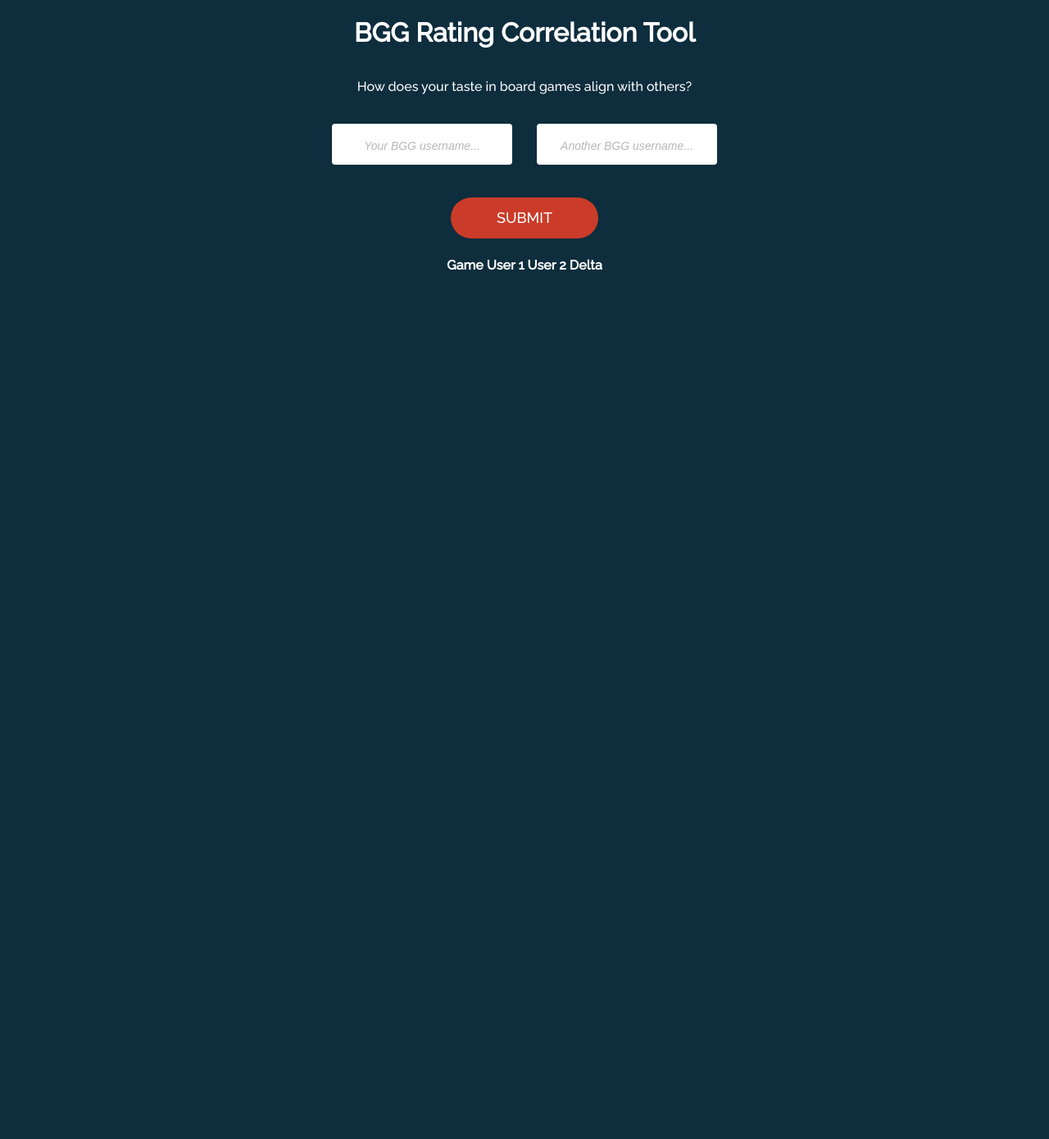
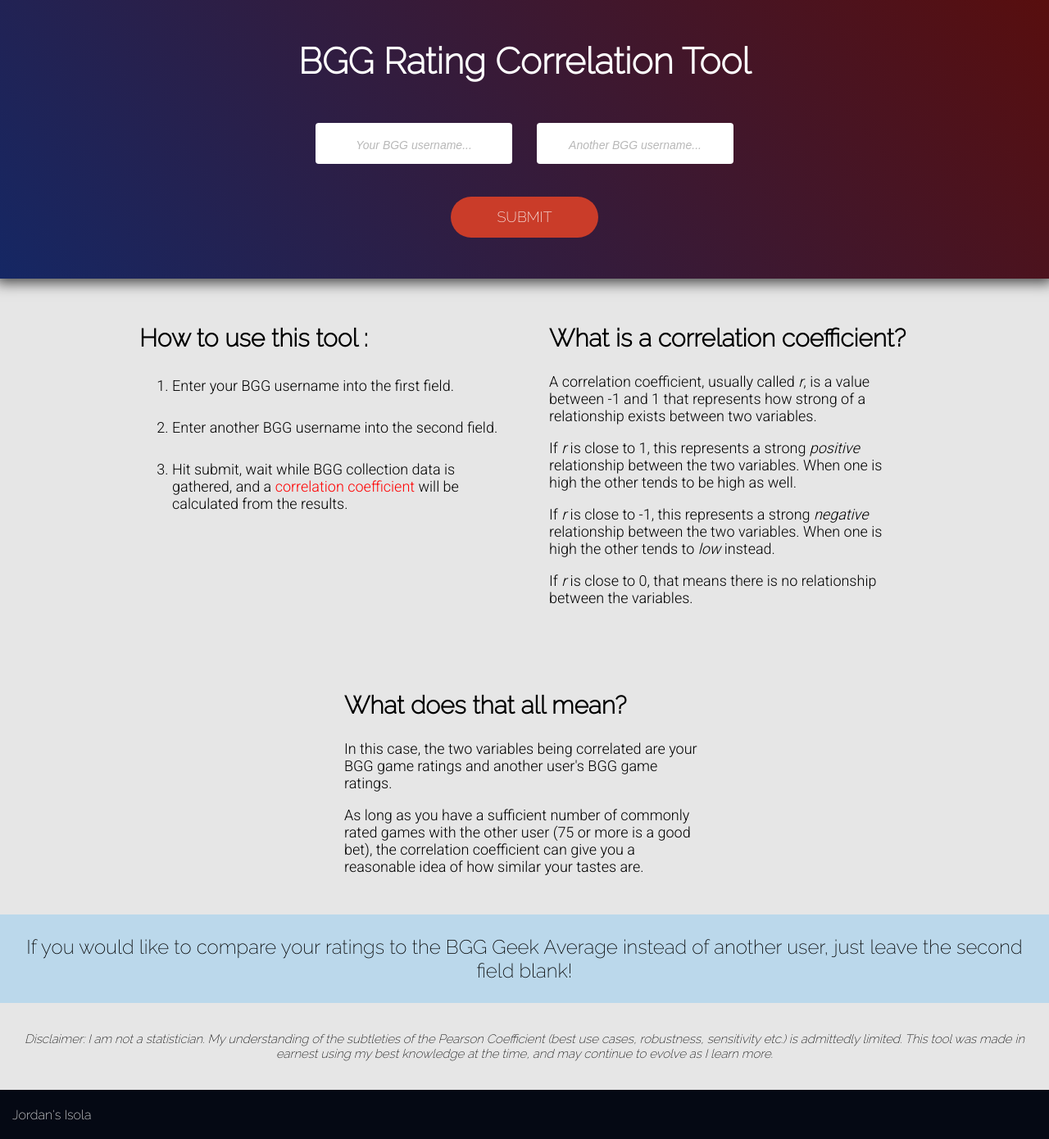
Before and after one commit to j-feigner/BGG-Rating-Tool, a PHP site: page / in a window 1280 px wide. Shown: the whole page at 82% size. Run offline with PHP 8.4, Linux system fonts and the light colour scheme; lists and menus that the app fills with data are empty.

Commit message:
App help sections

```diff
--- a/css/style.css
+++ b/css/style.css
@@ -1,5 +1,5 @@
 /* Main Containers */
-html, body {
+html, body, .site-wrapper {
     width: 100%;
     height: 100%;
     margin: 0;
@@ -9,25 +9,42 @@ html, body {
 .site-wrapper {
     display: block;
     overflow: auto;
-    min-height: 100%;
-    background-color: rgb(14, 45, 61);
+    background-color: rgb(230, 230, 230);
     color: white;
     font-family: 'Raleway', Arial, sans-serif;
 }
 
-.app-container {
+/* General Heading Styling */
+h1 {
+    font-size: 44px;
+}
+
+h2 {
+    font-size: 30px;
+}
+
+/* Header / Input Block */
+.input-block {
+    position: relative;
+    text-align: center;
+    background: linear-gradient(50deg, rgb(21, 39, 100), rgb(88, 14, 14));
+    padding: 20px 0px 30px 0px;
+    box-shadow: 0px 0px 16px 5px rgba(0, 0, 0, 0.7);
+}
+
+.input-flex-container {
     display: flex;
-    position: relative;
+    width: inherit;
     flex-direction: column;
+    justify-content: center;
     align-items: center;
-    justify-content: center;
-    width: 100%;
 }
 
 /* Username Input Row*/
 .input-row {
     display: flex;
     flex-direction: row;
+    flex-wrap: wrap;
     gap: 30px;
     justify-content: center;
     padding: 20px;
@@ -36,7 +53,7 @@ html, body {
 .input-row input {
     outline: none;
     border: none;
-    width: 180px;
+    width: 200px;
     height: 40px;
     border-radius: 4px;
     padding: 5px 20px 5px 20px;
@@ -89,4 +106,76 @@ html, body {
     width: 174px;
     height: 48px;
     background-color: rgb(99, 24, 14);
+    font-size: 17px;
 }
+
+/* App Info Section */
+.app-info-subsection {
+    padding: 30px;
+    min-width: 500px;
+    max-width: 500px;
+    box-sizing: border-box;
+}
+
+.app-info-subsection p,
+.app-info-subsection ol {
+    font-family: 'Roboto', sans-serif;
+    font-size: 18px;
+}
+
+.app-info-subsection li {
+    margin: 30px 0px 30px 0px;
+}
+
+.app-info-flex-container {
+    display: flex;
+    flex-wrap: wrap;
+    width: 100%;
+    justify-content: center;
+    color: black;
+}
+
+#info-bgg-geek-notice {
+    position: relative;
+    padding: 1px 10px 1px 10px;
+    background-color: rgb(187, 216, 235);
+    color: black;
+    height: auto;
+    width: 100%;
+    font-size: 24px;
+    text-align: center;
+    box-sizing: border-box;
+}
+
+#how-to-use .colored-text {
+    color: red;
+}
+
+#disclaimer {
+    color: rgb(0, 0, 0);
+    width: 100%;
+    text-align: center;
+    padding: 20px;
+    box-sizing: border-box;
+    font-size: 15px;
+}
+
+/* Table Output */
+.games-table-container {
+    background-color: rgb(240, 228, 228);
+    color: darkslateblue;
+    min-width: 100%;
+    min-height: 800px;
+    display: none;
+}
+
+/* Footer */
+footer {
+    width: 100%;
+}
+
+#footer-content {
+    background-color: rgb(5, 9, 20);
+    height: 50px;
+    padding: 5px 15px 5px 15px;
+}
--- a/html/index.html
+++ b/html/index.html
@@ -8,19 +8,14 @@
 
         <link rel="preconnect" href="https://fonts.googleapis.com">
         <link rel="preconnect" href="https://fonts.gstatic.com" crossorigin>
-        <link href="https://fonts.googleapis.com/css2?family=Raleway:wght@100;200;500&display=swap" rel="stylesheet">
+        <link href="https://fonts.googleapis.com/css2?family=Raleway:wght@200&family=Roboto:wght@300&display=swap" rel="stylesheet">
     </head>
     <body>
         <div class="site-wrapper">
-            <div class="app-container">
+            <div class="input-block">
+                <div class="input-flex-container">
                     <div class="title">
                         <h1>BGG Rating Correlation Tool</h1>
-                </div>
-                <div class="tagline">
-                    <p>How does your taste in board games align with others?</p>
-                </div>
-                <div class="arbitrary-output">
-
                     </div>
                     <div class="input-row">
                         <div class="input-label-pair">
@@ -32,9 +27,12 @@
                             <input type="text" id="user2" placeholder="Another BGG username...">
                         </div>
                     </div>
+                </div>
                 <div class="submit-container">
                     <button id="submit">SUBMIT</button>
                 </div>
+            </div>
+            <div class="r-output"></div>
             <div class="games-table-container">
                 <table class="games-table">
                     <thead>
@@ -50,10 +48,41 @@
                     </tbody>
                 </table>
             </div>
-                <div class="r-output">
-
+            <div class="app-info-block">
+                <div class="app-info-flex-container">
+                    <div id="how-to-use" class="app-info-subsection">
+                        <h2>How to use this tool :</h2>
+                        <ol>
+                            <li>Enter your BGG username into the first field.</li>
+                            <li>Enter another BGG username into the second field.</li>
+                            <li>Hit submit, wait while BGG collection data is gathered, and a <span class="colored-text">correlation coefficient</span> will be calculated from the results.</li>
+                        </ol>
+                    </div>
+                    <div id="correlation-help" class="app-info-subsection">
+                        <h2>What is a correlation coefficient?</h2>
+                        <p>A correlation coefficient, usually called <i>r</i>, is a value between -1 and 1 that represents how strong of a relationship exists between two variables.</p>
+                        <p>If <i>r</i> is close to 1, this represents a strong <i>positive</i> relationship between the two variables. When one is high the other tends to be high as well.</p>
+                        <p>If <i>r</i> is close to -1, this represents a strong <i>negative</i> relationship between the two variables. When one is high the other tends to <i>low</i> instead.</p>
+                        <p>If <i>r</i> is close to 0, that means there is no relationship between the variables.</p>
+                    </div>
+                    <div id="what-does-this-mean" class="app-info-subsection">
+                        <h2>What does that all mean?</h2>
+                        <p>In this case, the two variables being correlated are your BGG game ratings and another user's BGG game ratings.</p>
+                        <p>As long as you have a sufficient number of commonly rated games with the other user (75 or more is a good bet), the correlation coefficient can give you a reasonable idea of how similar your tastes are.</p>
                     </div>
                 </div>
+                <div id="info-bgg-geek-notice">
+                    <p>If you would like to compare your ratings to the BGG Geek Average instead of another user, just leave the second field blank!</p>
+                </div>
+            </div>
+            <footer>
+                <div id="disclaimer">
+                    <p><i>Disclaimer: I am not a statistician. My understanding of the subtleties of the Pearson Coefficient (best use cases, robustness, sensitivity etc.) is admittedly limited. This tool was made in earnest using my best knowledge at the time, and may continue to evolve as I learn more.</i></p>
+                </div>
+                <div id="footer-content">
+                    <p>Jordan's Isola</p>
+                </div>
+            </footer>
         </div>
         <script src="js/script.js"></script>
     </body>
```
Lines whose indentation alone changed are shown as unchanged.
